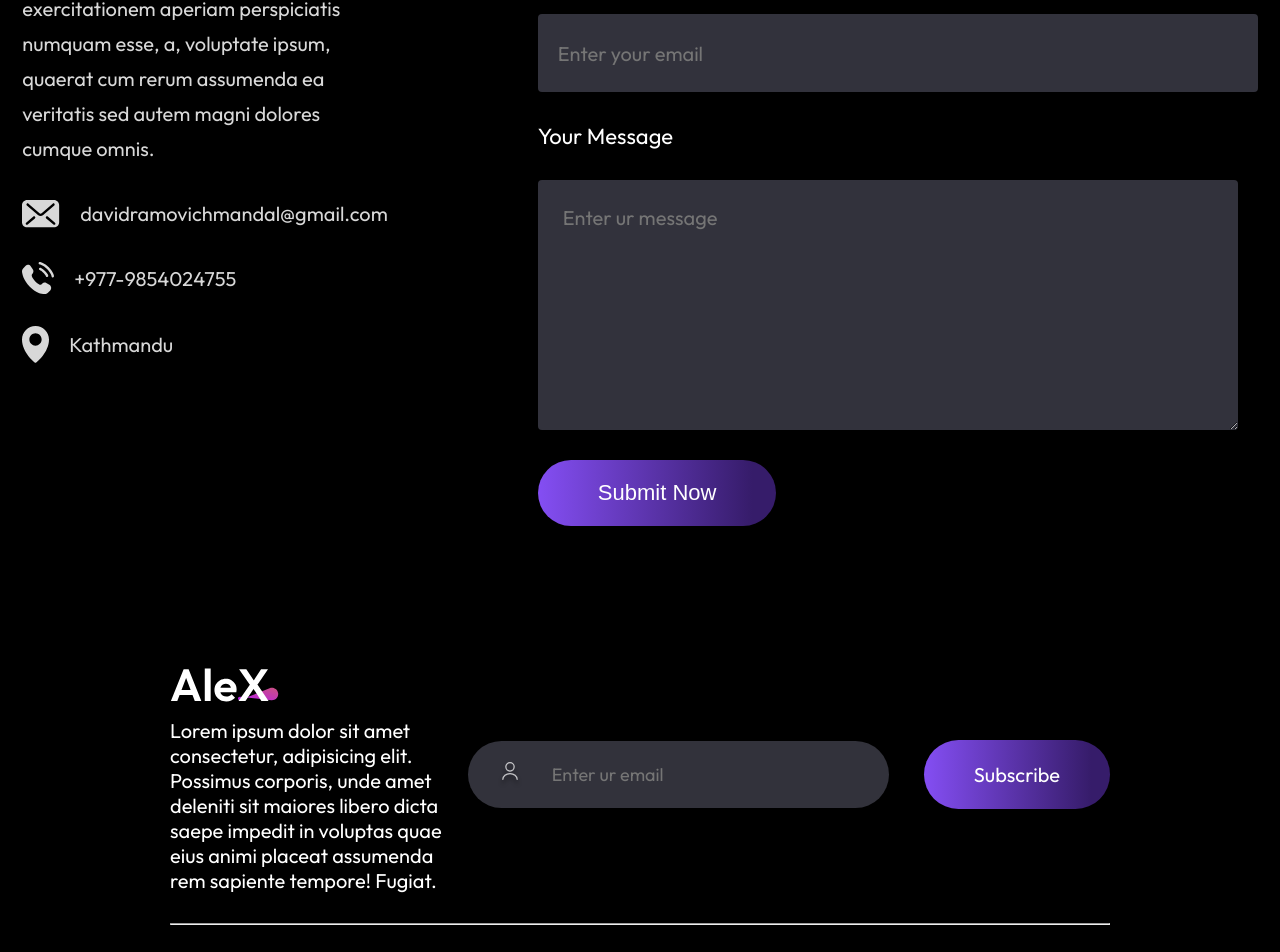
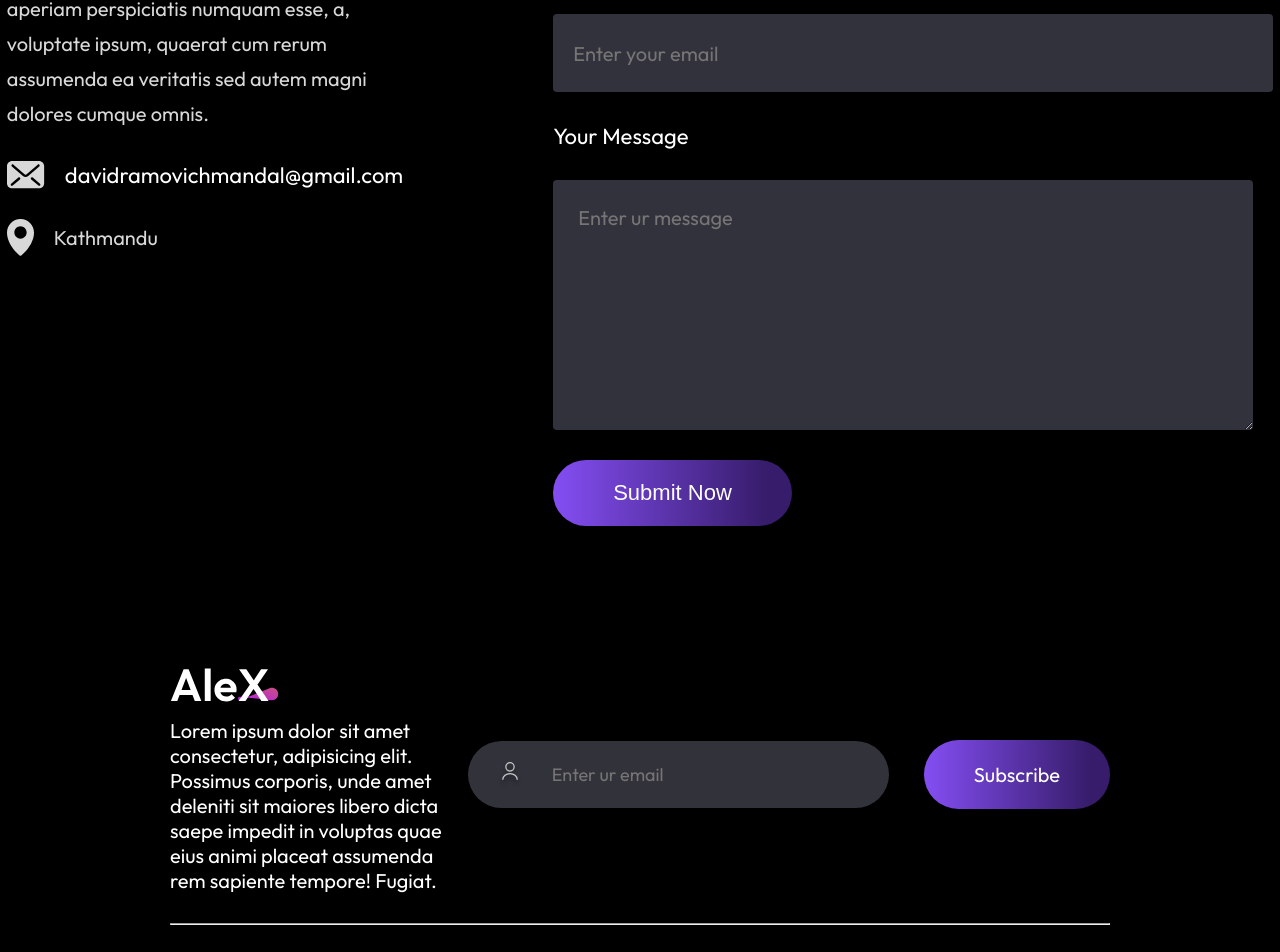
Before and after one commit to itsdavidmandal/website, a React (Vite) app: page / in a window 1280 px wide. Shown: the part 5706-6658 px from the top of the page. Built offline with nearby package versions, Linux system fonts and the light colour scheme.

Commit message:
added clickable email link for users

```diff
--- a/src/Components/Contact/Contact.jsx
+++ b/src/Components/Contact/Contact.jsx
@@ -23,7 +23,7 @@ const Contact = () => {
     const data = await response.json();
 
     if (data.success) {
-        alert(data.message);
+      alert(data.message);
       setResult("Form Submitted Successfully");
       event.target.reset();
     } else {
@@ -49,12 +49,16 @@ const Contact = () => {
           </p>
           <div className="contact-details">
             <div className="contact-detail">
-              <img src={mailicon} alt="" /> <p>davidramovichmandal@gmail.com</p>
+              <img src={mailicon} alt="" />
+              <a
+                href="mailto:davidramovichmandal@gmail.com"
+                style={{ textDecoration: "none", color: "inherit" }}
+              >
+                davidramovichmandal@gmail.com
+              </a>
             </div>
 
-            <div className="contact-detail">
-              <img src={callicon} alt="" /> <p>+977-9854024755</p>
-            </div>
+
 
             <div className="contact-detail">
               <img src={locationicon} alt="" /> <p>Kathmandu</p>
```
